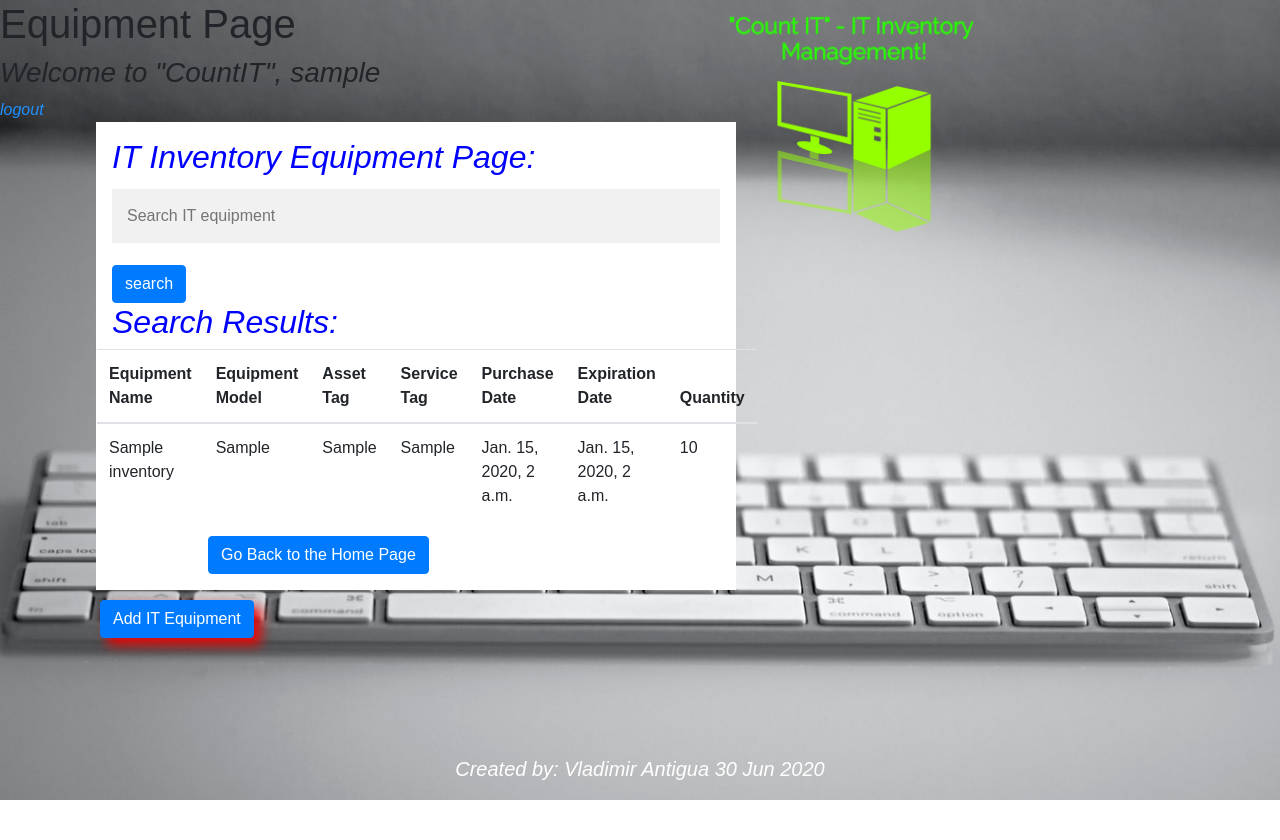
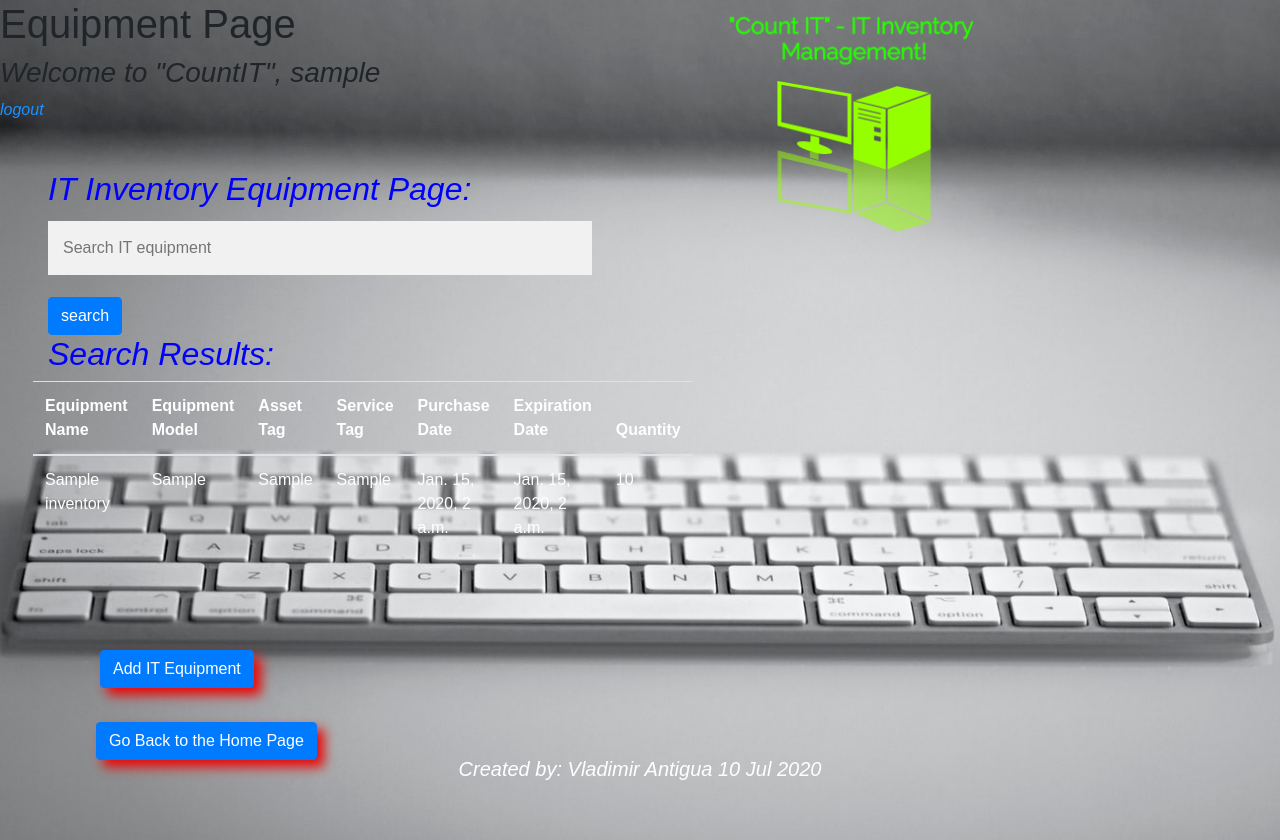
Before and after one commit to vladimirantigua/Capstone, a Django app: page /equipment/ in a window 1280 px wide. Before the commit the page ends 800 px from the top, so only its background shows below. Run offline with Django 3.2, Linux system fonts and the light colour scheme; a user stored in the database is signed in; tables that the repository leaves empty hold one stand-in row (values such as "Sample post"); some libraries are stand-ins or nearby versions.

Commit message:
profile page and css equipment page

```diff
--- a/CountIT/CountITapp/static/CountITapp/style.css
+++ b/CountIT/CountITapp/static/CountITapp/style.css
@@ -100,6 +100,22 @@ body {
 }
 
 #btn-primary {
+    /* margin: 10px 180px 40px 100px; */
+    margin-left: 22px;
+    margin-bottom: 25px;
+    box-shadow: 7px 7px 12px rgb(235, 6, 6);
+}
+
+#back {
+    z-index: 1;
+    margin-top: 30px;
+    /* margin: 10px 180px 40px 100px; */
+    margin-left: 95px;
+    /* margin-bottom: 25px; */
+    box-shadow: 7px 7px 12px rgb(235, 6, 6);
+}
+
+#detail_page {
     margin: 10px 180px 40px 100px;
     box-shadow: 7px 7px 12px rgb(235, 6, 6);
 }
@@ -109,7 +125,12 @@ body {
     box-shadow: 7px 7px 12px rgb(235, 6, 6);
 }
 
+.bottom {
+    margin-bottom: 80px;
+}
+
 #footer {
+    z-index: -1;
     position: fixed;
     left: 0;
     bottom: 0;
--- a/CountIT/CountITapp/templates/CountITapp/add_equipment.html
+++ b/CountIT/CountITapp/templates/CountITapp/add_equipment.html
@@ -39,7 +39,7 @@
             <label for="id_comments">Comments:</label><textarea name="comments" cols="40" rows="10" maxlength="200" class="form-control" id="id_comments"></textarea>
 
             <div class="form-group">
-                <input class="btn btn-primary" type="submit" value="Save">
+                <input id="btn-primary" class="btn btn-primary" type="submit" value="Save">
             </div>
         </form>
     </div>
--- a/CountIT/CountITapp/templates/CountITapp/equipment.html
+++ b/CountIT/CountITapp/templates/CountITapp/equipment.html
@@ -39,7 +39,7 @@
         <a href="{% url 'CountITapp:logout_user' %}">logout</a>
 
     </div>
-    <div class="container">
+    <div class="p-5" class="container">
         <h2 style="color:blue;"><i>IT Inventory Equipment Page:</i></h2>
         <!-- add a search button at the top -->
 
@@ -69,7 +69,7 @@
             </div>
 
             <table class="table">
-                <thead>
+                <thead style="color:white" ;>
                     <tr>
 
                         <th>Equipment Name</th>
@@ -82,7 +82,7 @@
 
                     </tr>
                 </thead>
-                <tbody>
+                <tbody style="color:white" ;>
                     {% for item in items %}
 
                     <tr>
@@ -101,21 +101,24 @@
                 </tbody>
             </table>
         </div>
-        <a id="back" href="{% url 'CountITapp:index' %}" class="btn btn-primary">Go Back to the Home Page</a>
     </div>
 
 
-
-    <div>
+    <!-- the class="p-1" this allow me to click the add equipment button without interrupting with the footer -->
+    <div class="p-1">
 
         <a href="{% url 'CountITapp:add_equipment' %}">
-            <button id="btn-primary" class="btn btn-primary">Add IT Equipment</button>
+            <button id="back" class="btn btn-primary">Add IT Equipment</button>
         </a>
 
     </div>
+    <!-- class="btn btn-primary bottom" btn btn-primary is a bootstrap class mean the style come from bootstrap while bottom is like own id to change the css is my own and I can go in the style css and add the following .bottom {
+        margin-bottom: 80px;
+    } -->
+    <a id="back" href="{% url 'CountITapp:index' %}" class="btn btn-primary bottom">Go Back to the Home Page</a>
 
     <div id="footer">
-        <p>Created by: Vladimir Antigua 30 Jun 2020</p>
+        <p>Created by: Vladimir Antigua 10 Jul 2020</p>
     </div>
 </body>
 
--- a/CountIT/CountITapp/templates/CountITapp/login.html
+++ b/CountIT/CountITapp/templates/CountITapp/login.html
@@ -29,7 +29,7 @@
         <input type="password" name="password" placeholder="Password" required />
         <button class="btn btn-primary"type="submit">login</button>
     </form>
-    <div class="form-control" >Don't have an account? <a href="{% url 'CountITapp:register_page' %}">Register</a></div>
+    <div class="form-control" id="btn-primary"  >Don't have an account? <a href="{% url 'CountITapp:register_page' %}">Register</a></div>
     <footer id="footer">
         <hr />
         <span>&copy; Created by: Vladimir Antigua 30 Jun 2020 </span>
--- a/CountIT/CountITapp/views.py
+++ b/CountIT/CountITapp/views.py
@@ -241,7 +241,7 @@ def equipment(request):
     # paginator need to be done before the context variable below if do it after it will not show
     # create a variable and bring the model from line 6 Paginator
     # this will print 20 IT ITEMS per page
-    #paginator = Paginator(inventory_items, 15)
+    # paginator = Paginator(inventory_items, 15)
     # this is saying for every 15 IT_EQUIPMENT I need to create a new page
     # inventory_items = paginator.page(page)
 
@@ -351,9 +351,11 @@ def logout_user(request):
 # profile page:
 
 
-# @login_required
+@login_required
 def profile_page(request):
 
+    print(request.user)
+    print(request.user.email)
     if request.method == 'POST':
         # do the reCAPTCHA before submitting the form
         recaptcha_response = request.POST['g-recaptcha-response']
@@ -393,4 +395,7 @@ def profile_page(request):
         # redirect to the homepage:
         return HttpResponseRedirect(reverse('CountITapp:equipment'))
     print(request.POST)
-    return render(request, 'CountITapp/profile_page.html', {})
+    context = {
+        'user': request.user
+    }
+    return render(request, 'CountITapp/profile_page.html')
```
Also changed, not shown: CountIT/CountITapp/templates/CountITapp/detail.html (+7 -3 lines), CountIT/CountITapp/templates/CountITapp/profile_page.html (+4 -4 lines).
